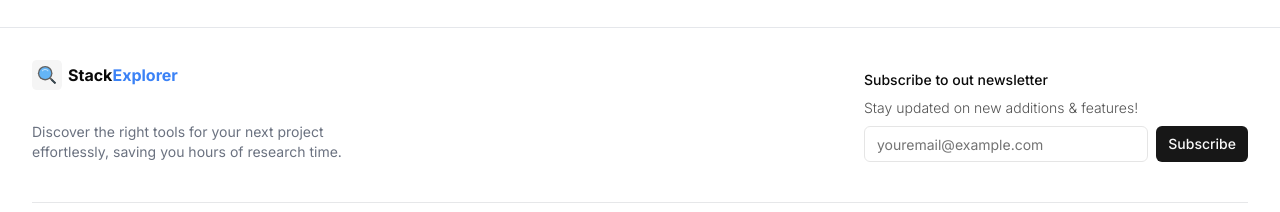
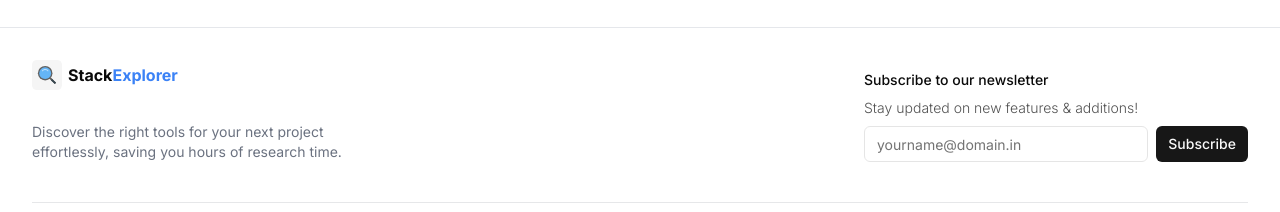
Before and after one commit to gaurav-sarage/stackexplorer, a Next.js app: page / in a window 1280 px wide. Shown: the part 823-1035 px from the top of the page. Built offline with nearby package versions, Linux system fonts and the light colour scheme.

Commit message:
📬 feat(client): Create subscriber form component

```diff
--- a/src/components/new-subscriber-form.tsx
+++ b/src/components/new-subscriber-form.tsx
@@ -5,16 +5,19 @@ import React from "react";
 import { Button } from "./ui/button";
 import { Input } from "./ui/input";
 import { zodResolver } from "@hookform/resolvers/zod";
-import { Loader2 } from "lucide-react";
+import { Loader2, Mail } from "lucide-react";
 import { Controller, useForm } from "react-hook-form";
 import { toast } from "sonner";
 import { z } from "zod";
 
 const newSubscriberSchema = z.object({
-    email: z.string().email({ message: 'Invalid email' }).min(1, { message: 'Email is required' }),
+  email: z
+    .string()
+    .email({ message: 'Invalid email' })
+    .min(1, { message: 'Email is required' }),
 });
 
-export default function NewSubscriberForm() {
+export default function NewSubscriberFor() {
   const {
     control,
     handleSubmit,
@@ -36,7 +39,7 @@ export default function NewSubscriberForm() {
         },
         body: JSON.stringify(values),
       });
-            toast.success('Subscribed successfully!!');
+      toast.success('Successfully subscribed!');
       reset();
       console.log('Email sent successfully!');
     } catch (error) {
@@ -46,12 +49,11 @@ export default function NewSubscriberForm() {
 
   return (
     <div className="flex flex-col space-y-2">
-            <span className="font-medium text-sm">
-                Subscribe to out newsletter
+      <span className="font-medium text-sm">Subscribe to our newsletter</span>
+      <span className="text-neutral-600 text-sm font-light">
+        Stay updated on new features & additions!
       </span>
-            <span className="text-neutral-600 text-sm font-light">
-                Stay updated on new additions & features!
-            </span>
+
       <form
         onSubmit={handleSubmit(onSubmit)}
         className="w-full flex flex-row space-x-2"
@@ -65,7 +67,7 @@ export default function NewSubscriberForm() {
                 {...field}
                 type="email"
                 id="email"
-                                placeholder="youremail@example.com"
+                placeholder="yourname@domain.in"
                 className="h-9"
               />
             )}
@@ -81,7 +83,7 @@ export default function NewSubscriberForm() {
             <div className="flex flex-row space-x-2 items-center">
               <Loader2 className="mr-2 h-4 w-4 animate-spin" />
               <span>
-                                Subscribing...
+                Subscribing ...
               </span>
             </div>
           ) : (
```
Lines whose indentation alone changed are shown as unchanged.
